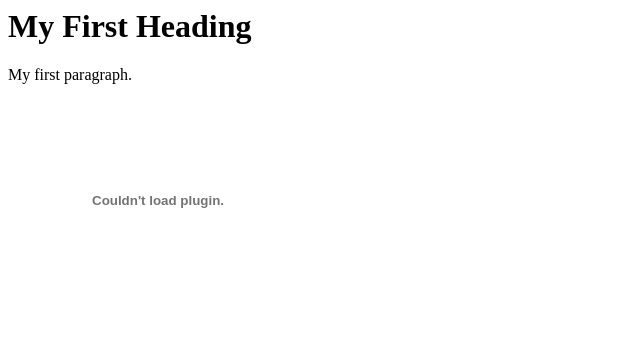
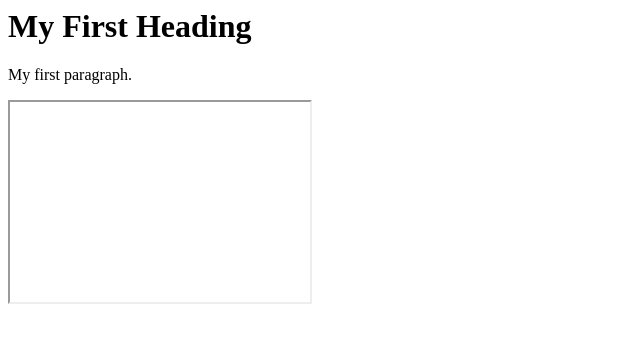
Before and after one commit to hafsaelgarda/testdownloadPDF, a plain HTML site: page index.html in a window 1280 px wide. Shown: the whole page, without its empty margins (0-640 px from the left). Drawn offline with Linux system fonts and the light colour scheme.

Commit message:
change object to iframe

```diff
--- a/index.html
+++ b/index.html
@@ -5,7 +5,7 @@
 
 <p>My first paragraph.</p>
 
-<object data="https://www.ecam.fr/wp-content/uploads/sites/3/2016/06/Exemple-fichier-PDF-1.pdf" width="300" height="200"></object>
+<iframe data="https://www.ecam.fr/wp-content/uploads/sites/3/2016/06/Exemple-fichier-PDF-1.pdf" width="300" height="200"></iframe>
 
 </body>
 </html>
```
